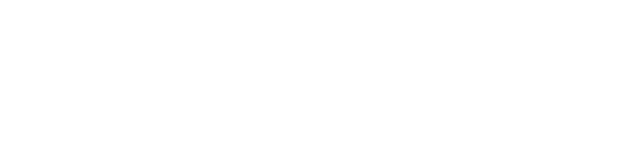
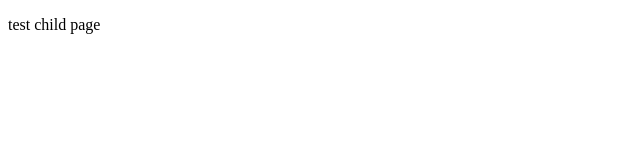
Before and after one commit to seshasayeereddy/Test, a plain HTML site: page index.html in a window 1280 px wide. Shown: the whole page, without its empty margins (0-640 px from the left). Drawn offline with Linux system fonts and the light colour scheme.

Commit message:
test commit

```diff
--- a/index.html
+++ b/index.html
@@ -6,6 +6,6 @@
     <title>Document</title>
 </head>
 <body>
-
+    <p>test child page</p>
 </body>
 </html>
```
